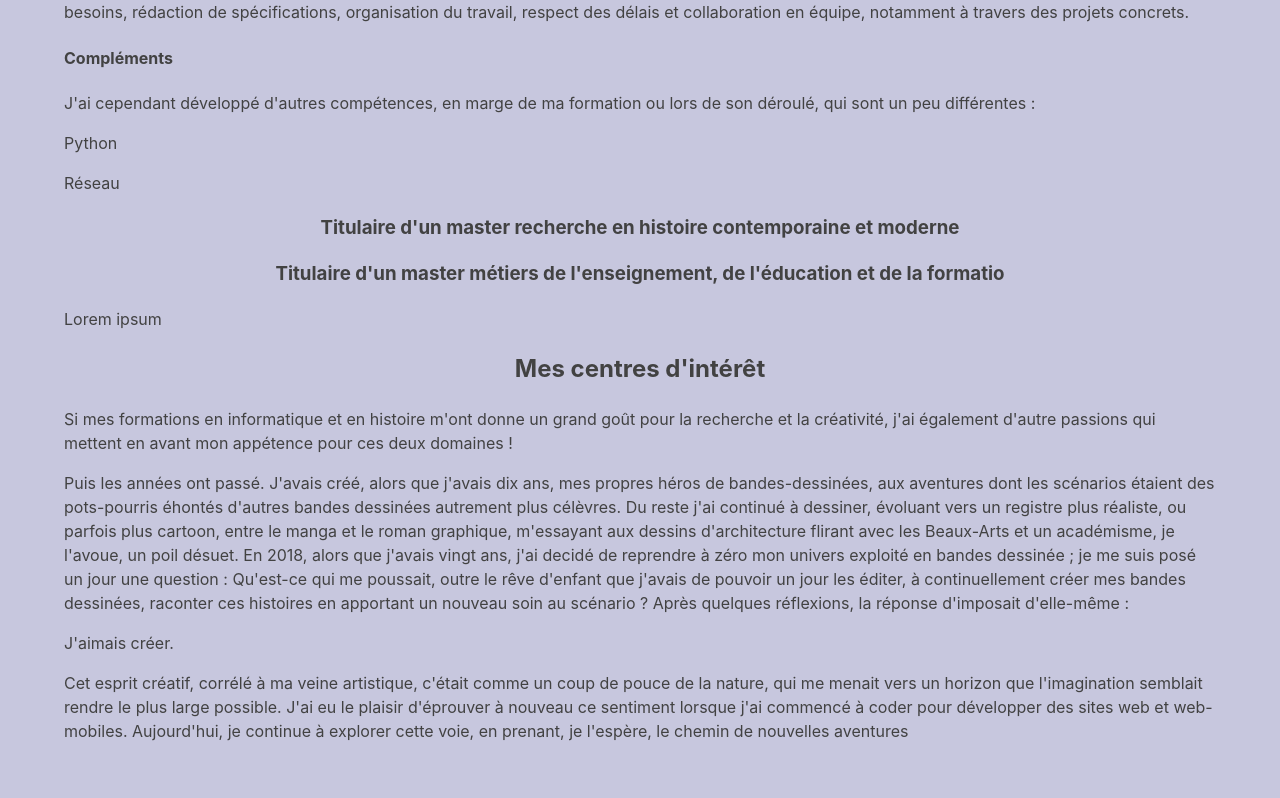
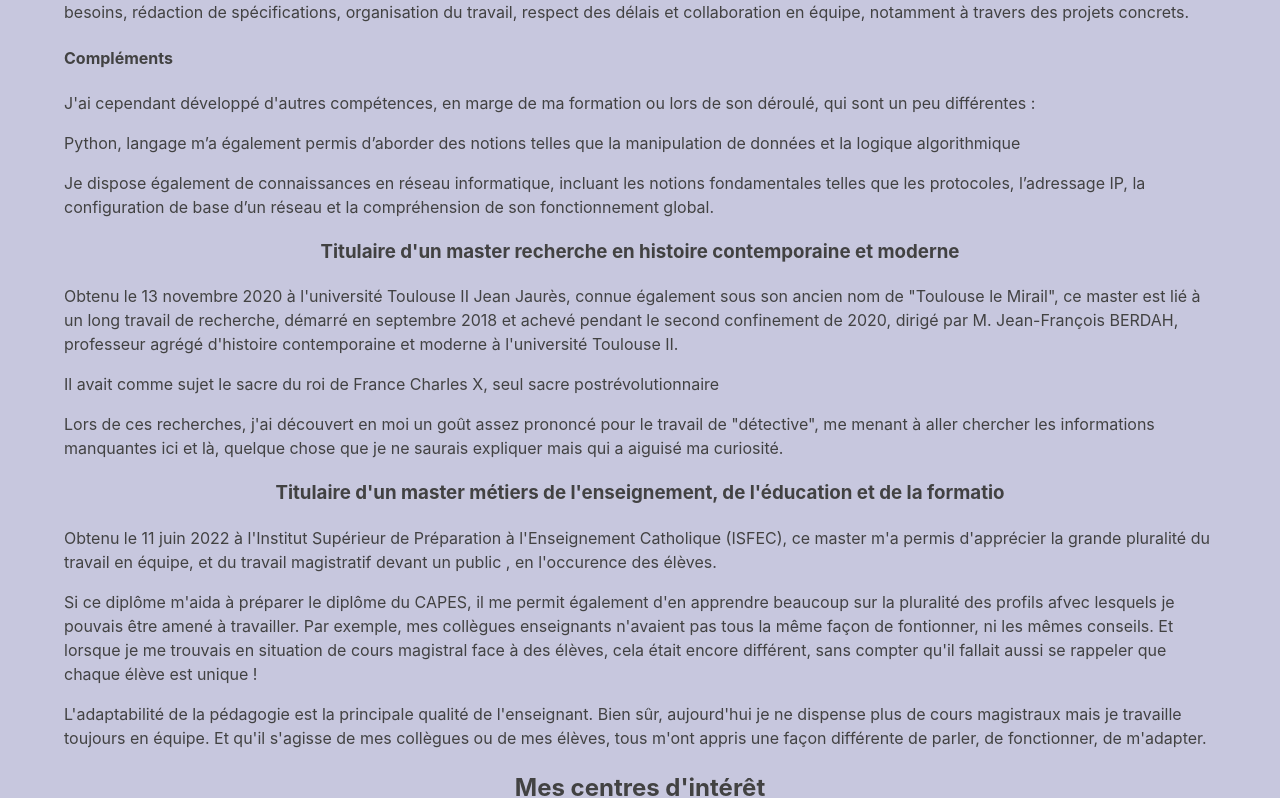
Before and after one commit to FrancoisMRib/FrancoisMRib.github.io, a React (Vite) app: page /life in a window 1280 px wide. Shown: the part 1108-1906 px from the top of the page. Built offline with nearby package versions, Linux system fonts and the light colour scheme.

Commit message:
Contenu vie pro 2

```diff
--- a/src/components/Vie.jsx
+++ b/src/components/Vie.jsx
@@ -31,18 +31,19 @@ export function Vie() {
                 <p>En parallèle des compétences techniques, cette formation m’a également permis d’acquérir des bases solides en gestion de projet : analyse des besoins, rédaction de spécifications, organisation du travail, respect des délais et collaboration en équipe, notamment à travers des projets concrets.</p>
                 <h4>Compléments</h4>
                 <p>J'ai cependant développé d'autres compétences, en marge de ma formation ou lors de son déroulé, qui sont un peu différentes :</p>
-                <p>Python</p>
-                <p>Réseau</p>
+                <p>Python, langage m’a également permis d’aborder des notions telles que la manipulation de données et la logique algorithmique</p>
+                <p>Je dispose également de connaissances en réseau informatique, incluant les notions fondamentales telles que les protocoles, l’adressage IP, la configuration de base d’un réseau et la compréhension de son fonctionnement global.</p>
                 <h3 className="title">Titulaire d'un master recherche en histoire contemporaine et moderne</h3>
-                {/* <p>Obtenu le 13 novembre 2020 à l'université Toulouse II Jean Jaurès, connue également sous son ancien nom de "Toulouse le Mirail",
+                <p>Obtenu le 13 novembre 2020 à l'université Toulouse II Jean Jaurès, connue également sous son ancien nom de "Toulouse le Mirail",
                     ce master est lié à un long travail de recherche, démarré en septembre 2018 et achevé pendant le second confinement de 2020, dirigé par M. Jean-François BERDAH, professeur
                     agrégé d'histoire contemporaine et moderne à l'université Toulouse II. </p>
+                <p>Il avait comme sujet le sacre du roi de France Charles X, seul sacre postrévolutionnaire</p>
                 <p>Lors de ces recherches, j'ai découvert en moi un goût assez prononcé
                     pour le travail de "détective", me menant à aller chercher les informations manquantes ici et là, quelque chose que je ne saurais expliquer mais qui a aiguisé
                     ma curiosité.
-                </p> */}
+                </p>
                 <h3 className="title">Titulaire d'un master métiers de l'enseignement, de l'éducation et de la formatio</h3>
-                {/* <p>Obtenu le 11 juin 2022 à l'Institut Supérieur de Préparation à l'Enseignement Catholique (ISFEC), ce master m'a permis d'apprécier la grande pluralité du travail en équipe, et du travail magistratif devant un public
+                <p>Obtenu le 11 juin 2022 à l'Institut Supérieur de Préparation à l'Enseignement Catholique (ISFEC), ce master m'a permis d'apprécier la grande pluralité du travail en équipe, et du travail magistratif devant un public
                     , en l'occurence des élèves. </p>
                 <p>Si ce diplôme m'aida à préparer le diplôme du CAPES, il me permit également d'en apprendre beaucoup sur la pluralité des profils afvec lesquels je pouvais être amené à travailler.
                     Par exemple, mes collègues enseignants n'avaient pas tous la même façon de fontionner, ni les mêmes conseils. Et lorsque je me trouvais en situation de cours magistral face à des élèves, cela était encore différent,
@@ -50,8 +51,8 @@ export function Vie() {
                     <p>L'adaptabilité de la pédagogie est la principale qualité de l'enseignant. Bien sûr, aujourd'hui je ne dispense plus de cours magistraux
                         mais je travaille toujours en équipe. Et qu'il s'agisse de mes collègues ou de mes élèves, tous m'ont appris une façon différente de parler, de fonctionner, de m'adapter.
                     </p>
-                </p> */}
-                <p>Lorem ipsum</p>
+                </p>
+                {/* <p>Lorem ipsum</p> */}
                 <h2 className="title">Mes centres d'intérêt</h2>
                 <p>Si mes formations en informatique et en histoire m'ont donne un grand goût pour la recherche et la créativité, j'ai également d'autre passions qui mettent en avant mon appétence pour ces deux domaines ! </p>
                 {/* <p>Grand amateur d'art, je dessine depuis l'âge de trois ans, comme vous pouvez le voir sur ce magnifique dessin :
@@ -61,7 +62,8 @@ export function Vie() {
                 <p>Et voici un dessin de Peter Pan et du capitaine Crochet <br /> Là, je sais ce que vous allez dire : il y a encore à peaufiner, puisque les proportinons fémur-épaule ne sont pas respectées.</p>
                 <p>De même que ce dessin de Cruella D'enfer, datant de 2002 : tout le monde, dans le film, a remarqué que sa voiture n'avait pas cette couleur</p>
                 <p>Mais depuis j'ai beaucoup évolué : dix ans plus tard, je dessinais comme ça :</p> */}
-                <p>Puis les années ont passé. J'avais créé, alors que j'avais dix ans, mes propres héros de bandes-dessinées, aux aventures dont les scénarios étaient des pots-pourris éhontés d'autres bandes dessinées autrement plus célèvres.
+                {/* <p>Puis les années ont passé.</p> */}
+                    <p>J'avais créé, alors que j'avais dix ans, mes propres héros de bandes-dessinées, aux aventures dont les scénarios étaient des pots-pourris éhontés d'autres bandes dessinées autrement plus célèvres.
                     Du reste j'ai continué à dessiner, évoluant vers un registre plus réaliste, ou parfois plus cartoon, entre le manga et le roman graphique, m'essayant aux dessins d'architecture
                     flirant avec les Beaux-Arts et un académisme, je l'avoue, un poil désuet.
                     En 2018, alors que j'avais vingt ans, j'ai decidé de reprendre à zéro mon univers exploité en bandes dessinée ; je me suis posé un jour une question :
```
